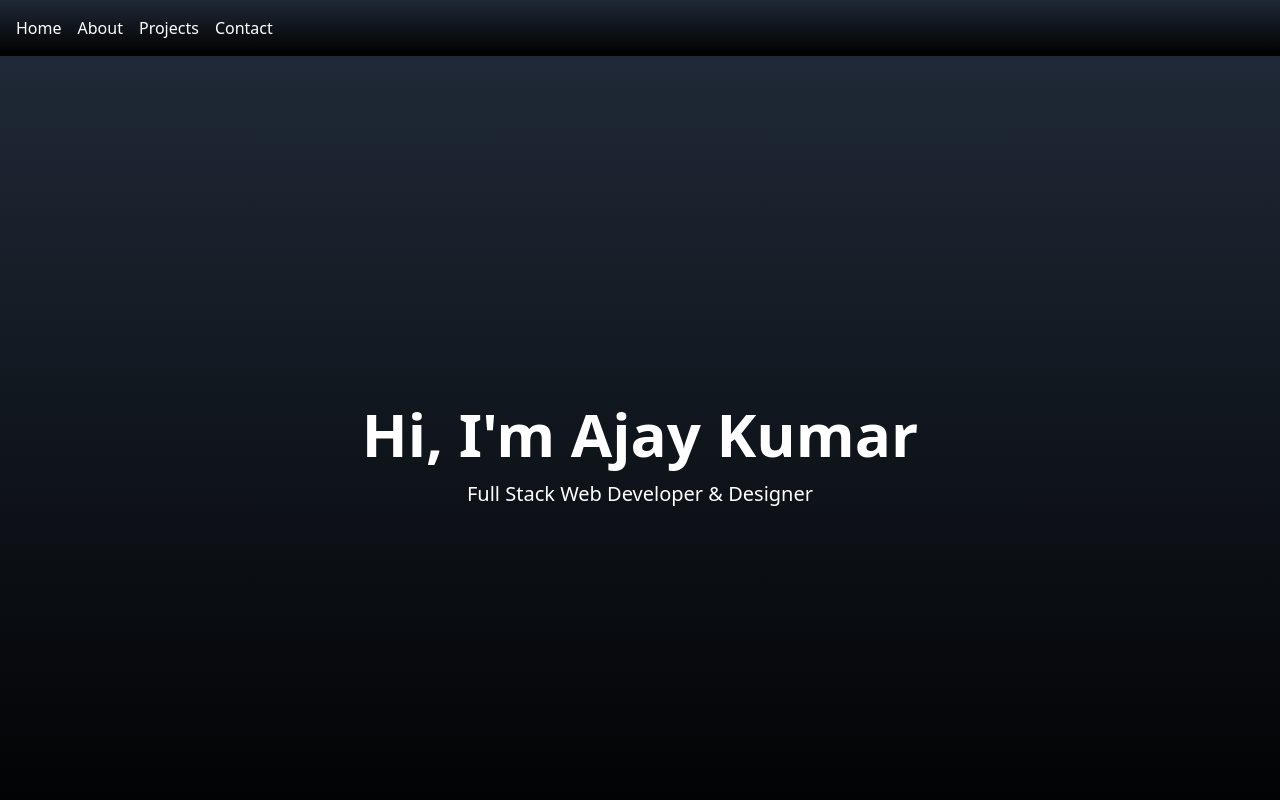
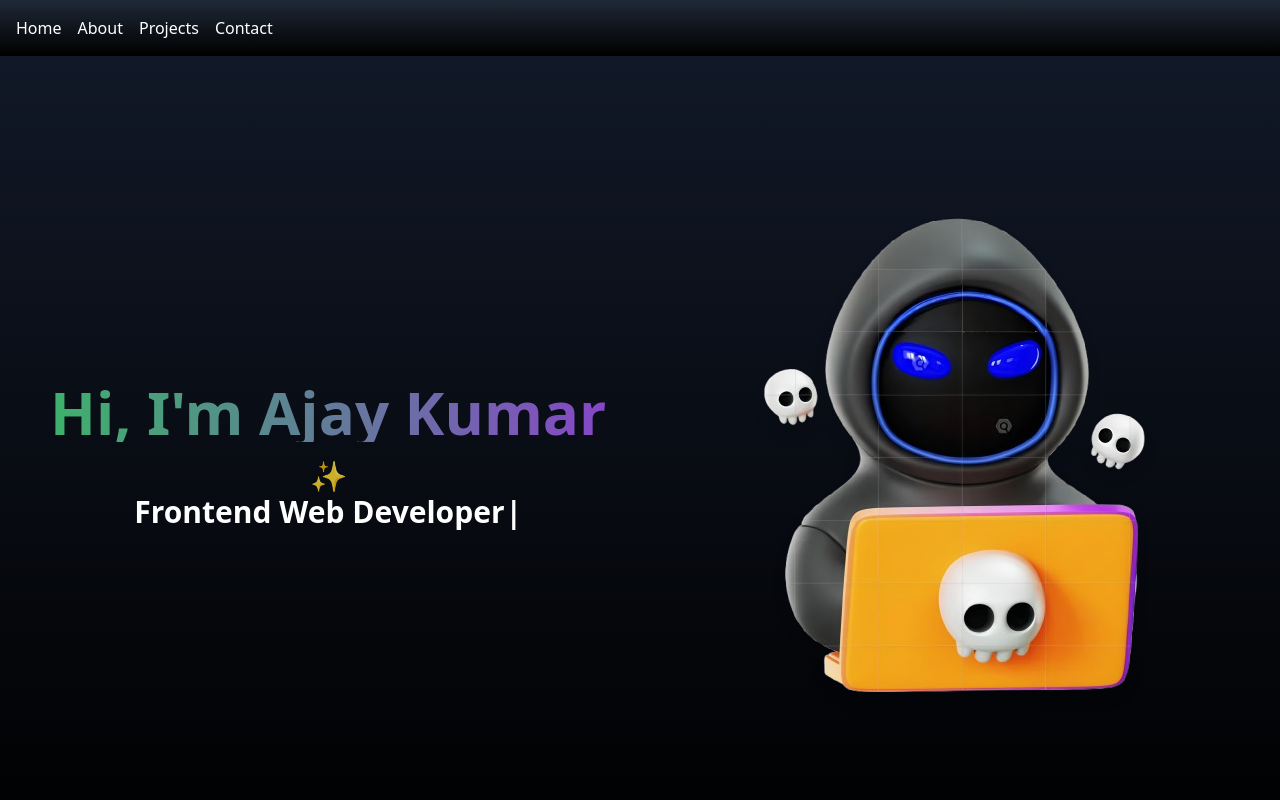
Before and after one commit to ajaykumar2pp/My-Portfolio, a React (Vite) app: page / in a window 1280 px wide. Shown: the top 800 px of the page. Built offline with nearby package versions, Linux system fonts and the light colour scheme.

Commit message:
update hero section

```diff
--- a/package.json
+++ b/package.json
@@ -20,8 +20,10 @@
     "react-dom": "^18.3.1",
     "react-icons": "^5.4.0",
     "react-router-dom": "^7.1.3",
+    "react-tilt": "^1.0.2",
     "react-toastify": "^11.0.3",
     "three": "^0.172.0",
+    "typewriter-effect": "^2.21.0",
     "yup": "^1.6.1"
   },
   "devDependencies": {
--- a/src/components/Hero.jsx
+++ b/src/components/Hero.jsx
@@ -1,21 +1,48 @@
-// import { Canvas } from '@react-three/fiber';
-// import { OrbitControls } from '@react-three/drei';
+import hacke3D from "../assets/hacker3D.png";
+import { Tilt } from "react-tilt";
+import Typewriter from "typewriter-effect";
 
 const Hero = () => (
-  <div className="min-h-screen bg-gradient-to-b from-gray-800 to-black text-white flex items-center justify-center py-20">
-    <div className="text-center px-4">
-      <h1 className="text-4xl md:text-6xl font-bold">Hi, I'm Ajay Kumar</h1>
-      <p className="mt-4 text-lg md:text-xl">Full Stack Web Developer & Designer</p>
+  <div className="min-h-screen bg-gradient-to-b from-gray-900 to-black text-white flex flex-col sm:flex-col md:flex-col lg:flex-row items-center justify-center px-6 py-10 sm:py-12 gap-8">
+
+    {/* Text Section */}
+    <div className="w-full text-center sm:text-center px-4 sm:order-first md:order-first">
+      <h1 className="text-4xl sm:text-5xl md:text-6xl lg:text-6xl font-extrabold text-transparent bg-clip-text bg-gradient-to-r from-green-400 to-purple-500 animate-pulse transform transition-transform duration-300 hover:scale-105">
+        Hi, I'm Ajay Kumar
+      </h1>
+
+      {/* Typewriter Effect for Roles */}
+      <p className="mt-4 text-lg sm:text-xl md:text-2xl lg:text-3xl font-semibold">
+        <span className="text-green-400 animate-pulse">✨ </span>
+        <Typewriter
+          options={{
+            strings: [
+              "Full Stack Web Developer & Designer",
+              "Frontend Web Developer",
+              "Backend Developer",
+              "AWS Cloud Practitioner",
+            ],
+            autoStart: true,
+            loop: true,
+            delay: 40,
+            deleteSpeed: 30,
+          }}
+        />
+      </p>
     </div>
-    {/* <Canvas className="absolute top-0 left-0 w-full h-screen">
-      <ambientLight />
-      <pointLight position={[10, 10, 10]} />
-      <OrbitControls />
-      <mesh>
-        <sphereGeometry args={[1, 32, 32]} />
-        <meshStandardMaterial color="orange" />
-      </mesh>
-    </Canvas> */}
+
+    {/* Image Section with Tilt Effect */}
+    <Tilt
+      options={{ max: 15, scale: 1.05, speed: 400 }}
+      className="w-full flex justify-center sm:order-last md:order-last"
+    >
+      <img
+        src={hacke3D}
+        alt="hacker"
+        draggable="false"
+        className="cursor-pointer max-w-xs sm:max-w-lg transform transition-transform duration-300 hover:scale-105 drop-shadow-lg"
+      />
+    </Tilt>
   </div>
 );
 
```
Also changed, not shown: src/assets/hacker3D.png (added), 1 other file (tests, documents, lock files or other folders).
